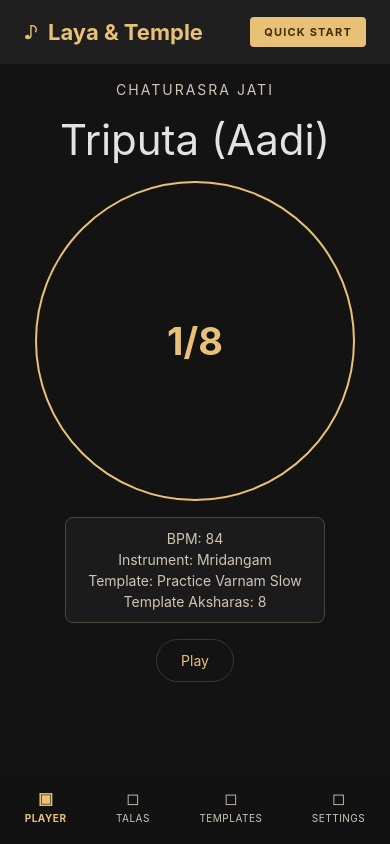
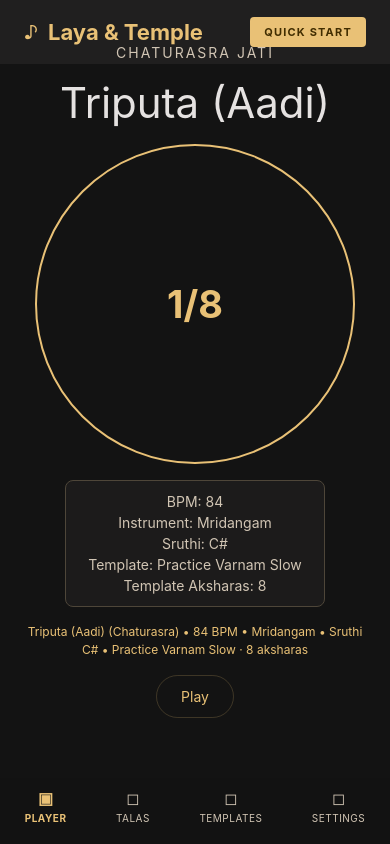
Before and after one commit to narendersurabhi/carnatic-metronome, a React Native app: screen /Player in a window 390 px wide. Built offline with nearby package versions, Linux system fonts and the light colour scheme.

Commit message:
Implement milestone 2 state sync and domain persistence

```diff
--- a/src/domain/tala.ts
+++ b/src/domain/tala.ts
@@ -1,4 +1,4 @@
-import { AngaType, Jati, JatiType, LaghuJatiCount, SaptaTala, TalaDefinition, TemplateBlock } from './models';
+import { AngaType, Jati, JatiType, LaghuJatiCount, PlayerSummaryState, SaptaTala, TalaDefinition, TemplateBlock } from './models';
 
 const SUBSCRIPT_NUMERALS: Record<LaghuJatiCount, string> = {
   3: '₃',
@@ -93,3 +93,14 @@ export const buildSaptaTalaMockData = (defaultJati: JatiType | LaghuJatiCount =
     };
   });
 };
+
+
+export const derivePlayerSummaryText = (state: PlayerSummaryState): string => {
+  return [
+    `${state.talaName} (${state.jatiName})`,
+    `${state.bpm} BPM`,
+    `${state.instrument}`,
+    `Sruthi ${state.sruthi}`,
+    `${state.templateName} · ${state.totalAksharas} aksharas`
+  ].join(' • ');
+};
--- a/src/features/player/PlayerScreen.tsx
+++ b/src/features/player/PlayerScreen.tsx
@@ -6,7 +6,7 @@ import { TopBar } from '../../components/common/TopBar';
 import { BottomNav } from '../../components/navigation/BottomNav';
 import { RhythmCycleRing } from '../../components/tala/RhythmCycleRing';
 import { colors } from '../../theme/tokens';
-import { SAPTA_TALA_DEFINITIONS, computeTemplateAksharas } from '../../domain/tala';
+import { JATIS, SAPTA_TALA_DEFINITIONS, computeTemplateAksharas, derivePlayerSummaryText } from '../../domain/tala';
 
 export const PlayerScreen = () => {
   const {
@@ -14,6 +14,7 @@ export const PlayerScreen = () => {
     selectedJati,
     bpm,
     selectedInstrument,
+    sruthi,
     currentTemplate,
     isPlaying,
     togglePlay,
@@ -25,7 +26,21 @@ export const PlayerScreen = () => {
     () => SAPTA_TALA_DEFINITIONS.find((t) => t.id === selectedTala)?.name ?? selectedTala,
     [selectedTala]
   );
+  const jatiName = useMemo(() => JATIS.find((j) => j.id === selectedJati)?.name ?? selectedJati, [selectedJati]);
   const templateAksharas = useMemo(() => computeTemplateAksharas(currentTemplate.blocks, selectedJati), [currentTemplate, selectedJati]);
+  const summaryText = useMemo(
+    () =>
+      derivePlayerSummaryText({
+        talaName,
+        jatiName,
+        bpm,
+        instrument: selectedInstrument,
+        sruthi,
+        templateName: currentTemplate.name,
+        totalAksharas: templateAksharas
+      }),
+    [bpm, currentTemplate.name, jatiName, selectedInstrument, sruthi, talaName, templateAksharas]
+  );
 
   useEffect(() => {
     if (!isPlaying) return;
@@ -37,15 +52,17 @@ export const PlayerScreen = () => {
     <View style={styles.screen}>
       <TopBar />
       <View style={styles.content}>
-        <Text style={styles.overline}>{selectedJati} Jati</Text>
+        <Text style={styles.overline}>{jatiName} Jati</Text>
         <Text style={styles.title}>{talaName}</Text>
         <RhythmCycleRing activeBeat={activeBeat} totalBeats={Math.max(1, templateAksharas)} />
         <View style={styles.stateCard}>
           <Text style={styles.meta}>BPM: {bpm}</Text>
           <Text style={styles.meta}>Instrument: {selectedInstrument}</Text>
+          <Text style={styles.meta}>Sruthi: {sruthi}</Text>
           <Text style={styles.meta}>Template: {currentTemplate.name}</Text>
           <Text style={styles.meta}>Template Aksharas: {templateAksharas}</Text>
         </View>
+        <Text style={styles.summary}>{summaryText}</Text>
         <Text style={styles.play} onPress={togglePlay}>
           {isPlaying ? 'Pause' : 'Play'}
         </Text>
@@ -71,5 +88,6 @@ const styles = StyleSheet.create({
     backgroundColor: colors.surfaceLow
   },
   meta: { color: colors.textMuted, textAlign: 'center' },
+  summary: { color: colors.gold, fontSize: 12, textAlign: 'center', lineHeight: 18 },
   play: { color: colors.gold, borderWidth: 1, borderColor: 'rgba(233,193,118,0.2)', borderRadius: 32, paddingHorizontal: 24, paddingVertical: 12 }
 });
--- a/src/features/tala/TalaSelectionScreen.tsx
+++ b/src/features/tala/TalaSelectionScreen.tsx
@@ -8,7 +8,7 @@ import { SearchBar } from '../../components/common/SearchBar';
 import { AngaBadge } from '../../components/tala/AngaBadge';
 import { colors } from '../../theme/tokens';
 import { useAppStore } from '../../state/appStore';
-import { saptaTalasMock } from '../../state/mockData';
+import { SAPTA_TALA_DEFINITIONS, computeTemplateAksharas, generateAngaLabels, getLaghuBeatCount } from '../../domain/tala';
 
 export const TalaSelectionScreen = () => {
   const [query, setQuery] = useState('');
@@ -16,8 +16,23 @@ export const TalaSelectionScreen = () => {
   const { selectedTala, selectedJati, setField } = useAppStore();
 
   const items = useMemo(
-    () => saptaTalasMock.filter((t) => t.name.toLowerCase().includes(query.toLowerCase())),
-    [query]
+    () =>
+      SAPTA_TALA_DEFINITIONS
+        .filter((t) => t.name.toLowerCase().includes(query.toLowerCase()))
+        .map((tala) => {
+          const blocks = tala.angaPattern.map((angaType, index) => ({
+            id: `${tala.id}-${index + 1}`,
+            angaType,
+            jatiCount: angaType === 'LAGHU' ? getLaghuBeatCount(selectedJati) : undefined
+          }));
+
+          return {
+            ...tala,
+            angaLabels: generateAngaLabels(tala.angaPattern, selectedJati),
+            aksharas: computeTemplateAksharas(blocks, selectedJati)
+          };
+        }),
+    [query, selectedJati]
   );
 
   return (
--- a/src/features/templates/TemplateBuilderScreen.tsx
+++ b/src/features/templates/TemplateBuilderScreen.tsx
@@ -22,8 +22,8 @@ const palette = [
 
 export const TemplateBuilderScreen = () => {
   const s = useAppStore();
-  const total = useMemo(() => computeTemplateAksharas(s.currentTemplate.blocks), [s.currentTemplate.blocks]);
-  return <View style={styles.screen}><TopBar /><ScrollView contentContainerStyle={styles.content}><View style={styles.head}><BuilderHeader /><TemplateNameInput value={s.currentTemplate.name} onChange={(v) => s.setField('currentTemplate', { ...s.currentTemplate, name: v })} /></View><View style={styles.main}><View style={styles.sidebar}><AngaBlockLibrary blocks={palette} onAdd={s.addBlock} /><SequenceStatsCard totalAksharas={total} angaCount={s.currentTemplate.blocks.length} /></View><View style={styles.right}><SequenceTimeline blocks={s.currentTemplate.blocks.map((b) => ({ id: b.id, type: b.angaType, jatiCount: b.jatiCount }))} onRemoveBlock={s.removeBlock} onLaghuJatiChange={s.setLaghuJati} onAddNext={() => s.addBlock('DHRUTAM')} /><PlaybackSettingsCard bpm={s.bpm} volume={s.metronomeGain} onBpmChange={(v) => s.setField('bpm', v)} onVolumeChange={(v) => s.setField('metronomeGain', v)} /><View style={styles.cta}><PrimaryActionButton label="Test Sequence" onPress={() => {}} /><View style={styles.row}><SecondaryActionButton label="Save Template" onPress={() => {}} /><SecondaryActionButton label="Export PDF" onPress={() => {}} /></View></View></View></View></ScrollView><BottomNav active="Templates" /></View>;
+  const total = useMemo(() => computeTemplateAksharas(s.currentTemplate.blocks, s.selectedJati), [s.currentTemplate.blocks, s.selectedJati]);
+  return <View style={styles.screen}><TopBar /><ScrollView contentContainerStyle={styles.content}><View style={styles.head}><BuilderHeader /><TemplateNameInput value={s.currentTemplate.name} onChange={(v) => s.setField('currentTemplate', { ...s.currentTemplate, name: v })} /></View><View style={styles.main}><View style={styles.sidebar}><AngaBlockLibrary blocks={palette} onAdd={s.addBlock} /><SequenceStatsCard totalAksharas={total} angaCount={s.currentTemplate.blocks.length} /></View><View style={styles.right}><SequenceTimeline blocks={s.currentTemplate.blocks.map((b) => ({ id: b.id, type: b.angaType, jatiCount: b.jatiCount }))} onRemoveBlock={s.removeBlock} onLaghuJatiChange={s.setLaghuJati} onAddNext={() => s.addBlock('DHRUTAM')} /><PlaybackSettingsCard bpm={s.bpm} volume={s.metronomeGain} onBpmChange={(v) => s.setField('bpm', v)} onVolumeChange={(v) => s.setField('metronomeGain', v)} /><View style={styles.cta}><PrimaryActionButton label="Test Sequence" onPress={() => {}} /><View style={styles.row}><SecondaryActionButton label="Save Template" onPress={s.saveCurrentTemplate} /><SecondaryActionButton label="Export PDF" onPress={() => {}} /></View></View></View></View></ScrollView><BottomNav active="Templates" /></View>;
 };
 
 const styles = StyleSheet.create({ screen: { flex: 1, backgroundColor: colors.background }, content: { padding: 24, gap: 20, paddingBottom: 100 }, head: { gap: 20 }, main: { gap: 18 }, sidebar: { gap: 12 }, right: { gap: 12 }, cta: { gap: 10 }, row: { flexDirection: 'row', gap: 10 } });
--- a/src/state/appStore.ts
+++ b/src/state/appStore.ts
@@ -1,7 +1,27 @@
 import { create } from 'zustand';
+import { createJSONStorage, persist } from 'zustand/middleware';
 
 import { AngaType, JatiType, LaghuJatiCount, TalaTemplate } from '../domain/models';
-import { defaultTemplate } from './mockData';
+import { getLaghuBeatCount } from '../domain/tala';
+import { defaultPlayerSettings, defaultSoundSettings, defaultTemplate } from './mockData';
+
+const FALLBACK_STORAGE: Record<string, string> = {};
+
+const storage = createJSONStorage(() => {
+  if (typeof globalThis !== 'undefined' && 'localStorage' in globalThis && globalThis.localStorage) {
+    return globalThis.localStorage;
+  }
+
+  return {
+    getItem: (key: string) => FALLBACK_STORAGE[key] ?? null,
+    setItem: (key: string, value: string) => {
+      FALLBACK_STORAGE[key] = value;
+    },
+    removeItem: (key: string) => {
+      delete FALLBACK_STORAGE[key];
+    }
+  };
+});
 
 interface AppState {
   selectedTala: string;
@@ -20,19 +40,23 @@ interface AppState {
   addBlock: (type: AngaType) => void;
   removeBlock: (id: string) => void;
   setLaghuJati: (id: string, jati: LaghuJatiCount) => void;
+  saveCurrentTemplate: () => void;
+  setCurrentTemplate: (template: TalaTemplate) => void;
   togglePlay: () => void;
   tickBeat: (total: number) => void;
 }
 
-export const useAppStore = create<AppState>((set) => ({
-  selectedTala: 'triputa-aadi',
-  selectedJati: 'CHATURASRA',
-  bpm: 84,
-  selectedInstrument: 'Mridangam',
-  sruthi: 'C#',
-  droneEnabled: true,
-  metronomeGain: 82,
-  droneGain: 45,
+export const useAppStore = create<AppState>()(
+  persist(
+    (set) => ({
+      selectedTala: defaultPlayerSettings.selectedTala,
+      selectedJati: defaultPlayerSettings.selectedJati,
+      bpm: defaultPlayerSettings.bpm,
+      selectedInstrument: defaultSoundSettings.selectedInstrument,
+      sruthi: defaultSoundSettings.sruthi,
+      droneEnabled: defaultSoundSettings.droneEnabled,
+      metronomeGain: defaultSoundSettings.metronomeGain,
+      droneGain: defaultSoundSettings.droneGain,
       currentTemplate: defaultTemplate,
       savedTemplates: [defaultTemplate],
       isPlaying: false,
@@ -42,12 +66,22 @@ export const useAppStore = create<AppState>((set) => ({
         set((state) => ({
           currentTemplate: {
             ...state.currentTemplate,
-        blocks: [...state.currentTemplate.blocks, { id: `b-${Date.now()}`, angaType, jatiCount: angaType === 'LAGHU' ? 4 : undefined }]
+            blocks: [
+              ...state.currentTemplate.blocks,
+              {
+                id: `b-${Date.now()}`,
+                angaType,
+                jatiCount: angaType === 'LAGHU' ? getLaghuBeatCount(state.selectedJati) : undefined
+              }
+            ]
           }
         })),
       removeBlock: (id) =>
         set((state) => ({
-      currentTemplate: { ...state.currentTemplate, blocks: state.currentTemplate.blocks.filter((b) => b.id !== id) }
+          currentTemplate: {
+            ...state.currentTemplate,
+            blocks: state.currentTemplate.blocks.filter((b) => b.id !== id)
+          }
         })),
       setLaghuJati: (id, jati) =>
         set((state) => ({
@@ -56,6 +90,36 @@ export const useAppStore = create<AppState>((set) => ({
             blocks: state.currentTemplate.blocks.map((b) => (b.id === id ? { ...b, jatiCount: jati } : b))
           }
         })),
+      saveCurrentTemplate: () =>
+        set((state) => {
+          const templateId = state.currentTemplate.id;
+          const withoutCurrent = state.savedTemplates.filter((template) => template.id !== templateId);
+          return {
+            savedTemplates: [...withoutCurrent, state.currentTemplate]
+          };
+        }),
+      setCurrentTemplate: (template) =>
+        set(() => ({
+          currentTemplate: template
+        })),
       togglePlay: () => set((s) => ({ isPlaying: !s.isPlaying })),
       tickBeat: (total) => set((s) => ({ activeBeat: ((s.activeBeat % total) || 0) + 1 }))
-}));
+    }),
+    {
+      name: 'carnatic-metronome-app-state',
+      storage,
+      partialize: (state) => ({
+        selectedTala: state.selectedTala,
+        selectedJati: state.selectedJati,
+        bpm: state.bpm,
+        selectedInstrument: state.selectedInstrument,
+        sruthi: state.sruthi,
+        droneEnabled: state.droneEnabled,
+        metronomeGain: state.metronomeGain,
+        droneGain: state.droneGain,
+        currentTemplate: state.currentTemplate,
+        savedTemplates: state.savedTemplates
+      })
+    }
+  )
+);
--- a/src/state/mockData.ts
+++ b/src/state/mockData.ts
@@ -1,12 +1,27 @@
 import { JATIS, buildSaptaTalaMockData } from '../domain/tala';
-import { SaptaTala, TalaTemplate } from '../domain/models';
+import { PlayerSettings, SaptaTala, SoundSettings, TalaTemplate } from '../domain/models';
 
-export const saptaTalasMock: SaptaTala[] = buildSaptaTalaMockData('CHATURASRA');
+export const defaultPlayerSettings: PlayerSettings = {
+  selectedTala: 'triputa-aadi',
+  selectedJati: 'CHATURASRA',
+  bpm: 84,
+  selectedTemplateId: 'tmpl-1'
+};
+
+export const defaultSoundSettings: SoundSettings = {
+  selectedInstrument: 'Mridangam',
+  sruthi: 'C#',
+  droneEnabled: true,
+  metronomeGain: 82,
+  droneGain: 45
+};
+
+export const saptaTalasMock: SaptaTala[] = buildSaptaTalaMockData(defaultPlayerSettings.selectedJati);
 
 export const jatiOptionsMock = [...JATIS];
 
 export const defaultTemplate: TalaTemplate = {
-  id: 'tmpl-1',
+  id: defaultPlayerSettings.selectedTemplateId,
   name: 'Practice Varnam Slow',
   blocks: [
     { id: 'b1', angaType: 'LAGHU', jatiCount: 4 },
```
Also changed, not shown: src/domain/models.ts (+23 -0 lines), 2 other files (tests, documents, lock files or other folders). Lines whose indentation alone changed are shown as unchanged.
